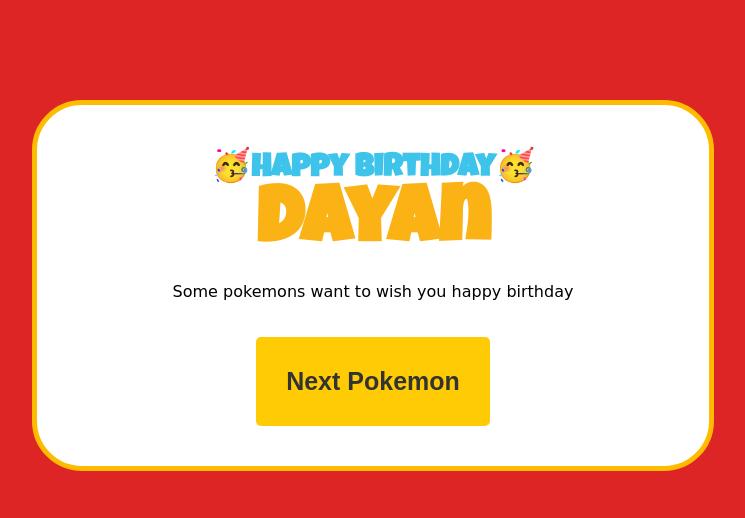
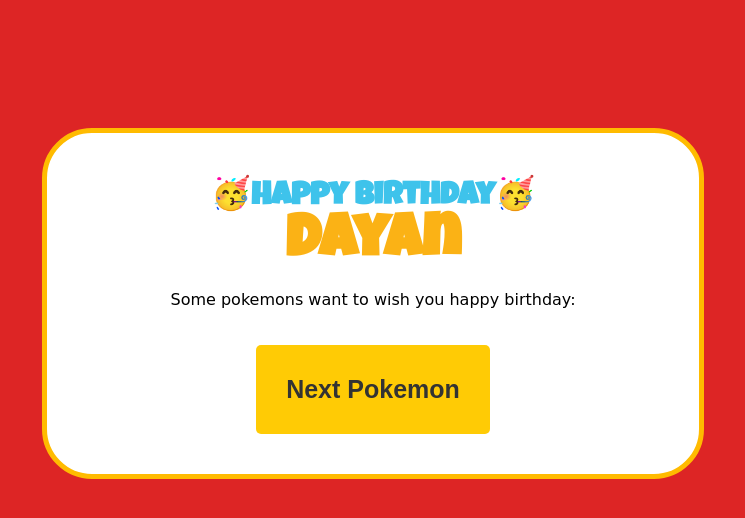
Before and after one commit to Lessleya/happybirthdaydayan, a plain HTML site: page index.html in a window 1280 px wide. Shown: the whole page, without its empty margins (267-1012 px from the left). Drawn offline with Linux system fonts and the light colour scheme; no server answers; a web font is replaced by a local one.

Commit message:
Edited styles

```diff
--- a/index.html
+++ b/index.html
@@ -13,7 +13,7 @@
     <div id="container">
       <h1>🥳Happy Birthday🥳</h1>
       <h1 class="name">Dayan</h1>
-      <p>Some pokemons want to wish you happy birthday</p>
+      <p>Some pokemons want to wish you happy birthday: </p>
       <div id="pokemon"></div>
       <button id="new-pokemon">Next Pokemon</button>
     </div>
--- a/styles.css
+++ b/styles.css
@@ -4,12 +4,12 @@
 
 body {
     font-family: 'Tilt Neon', cursive;
-    padding: 0;
+    padding: 20px;
     background-color: rgb(221, 37, 37);
   }
 
   .name{
-    font-size: 80px;
+    font-size: 60px;
     padding: 0;
     margin: 0;
     color: rgb(251, 178, 21);
@@ -19,6 +19,7 @@ body {
     font-family: 'Luckiest Guy', cursive;
     margin-bottom: 0;
     color: rgb(62, 195, 235);
+
 
   }
 
@@ -44,16 +45,15 @@ body {
   box-shadow: 0 0 10px rgba(0, 0, 0, 0.2);
   border-radius: 10px;
   overflow: hidden;
-  margin: 20px;
   width: 300px;
-  padding: 60px;
+  padding: 30px;
   text-align: center;
   }
 
   .card img {
     width: 100%;
     height: auto;
-    margin-bottom: 10px;
+
   }
 
   .card h2 {
```
